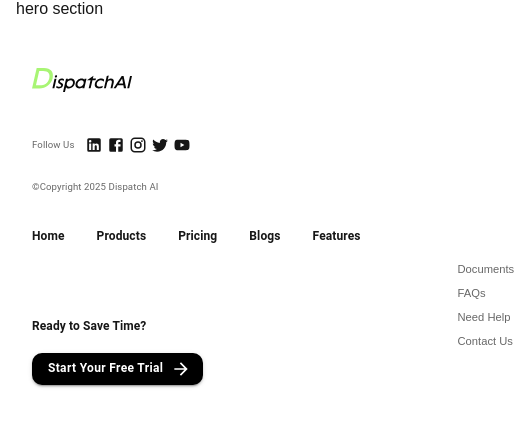
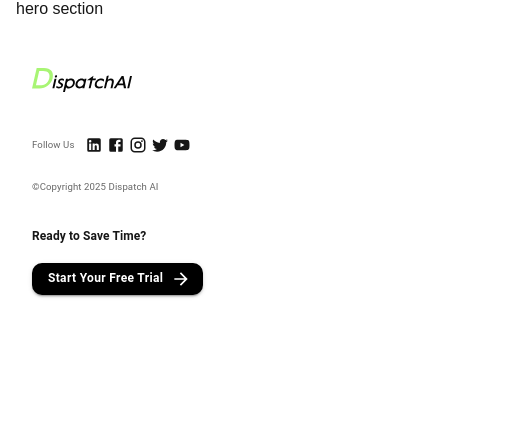
Before and after one commit to Dispatch-AI-com/frontend, a Next.js app: page / in a window 390 px wide. Shown: the top 426 px of the page, 514 px wide, since content can reach past the window. Built offline with nearby package versions, Linux system fonts and the light colour scheme.

Commit message:
Added responsiveness

```diff
--- a/src/components/features/landing/Footer.tsx
+++ b/src/components/features/landing/Footer.tsx
@@ -86,8 +86,13 @@ export default function Footer() {
           </Grid>
 
           {/* Navigation Links - Single Row */}
-          <Grid item xs={12} md={6.5}>
-            <Stack direction="row" spacing={4} sx={{ mb: 2 }}>
+          <Grid item xs={12} md={6.5} sx={{
+            display: {
+              xs: 'none',     // 移动端隐藏
+              md: 'block'     // 改为md断点显示，这样在中等屏幕开始换行前就会隐藏
+            }
+          }}>
+            <Stack direction="row" spacing={4} sx={{ mb: 2,}}>
               <Typography sx={{ textDecoration: 'none', fontSize: '0.75rem' }} variant="subtitle1" fontWeight="bold" component={Link} href="#" color="inherit">Home</Typography>
               <Typography sx={{ textDecoration: 'none', fontSize: '0.75rem' }} variant="subtitle1" fontWeight="bold" component={Link} href="#" color="inherit">Products</Typography>
               <Typography sx={{ textDecoration: 'none', fontSize: '0.75rem' }} variant="subtitle1" fontWeight="bold" component={Link} href="#" color="inherit">Pricing</Typography>
```
